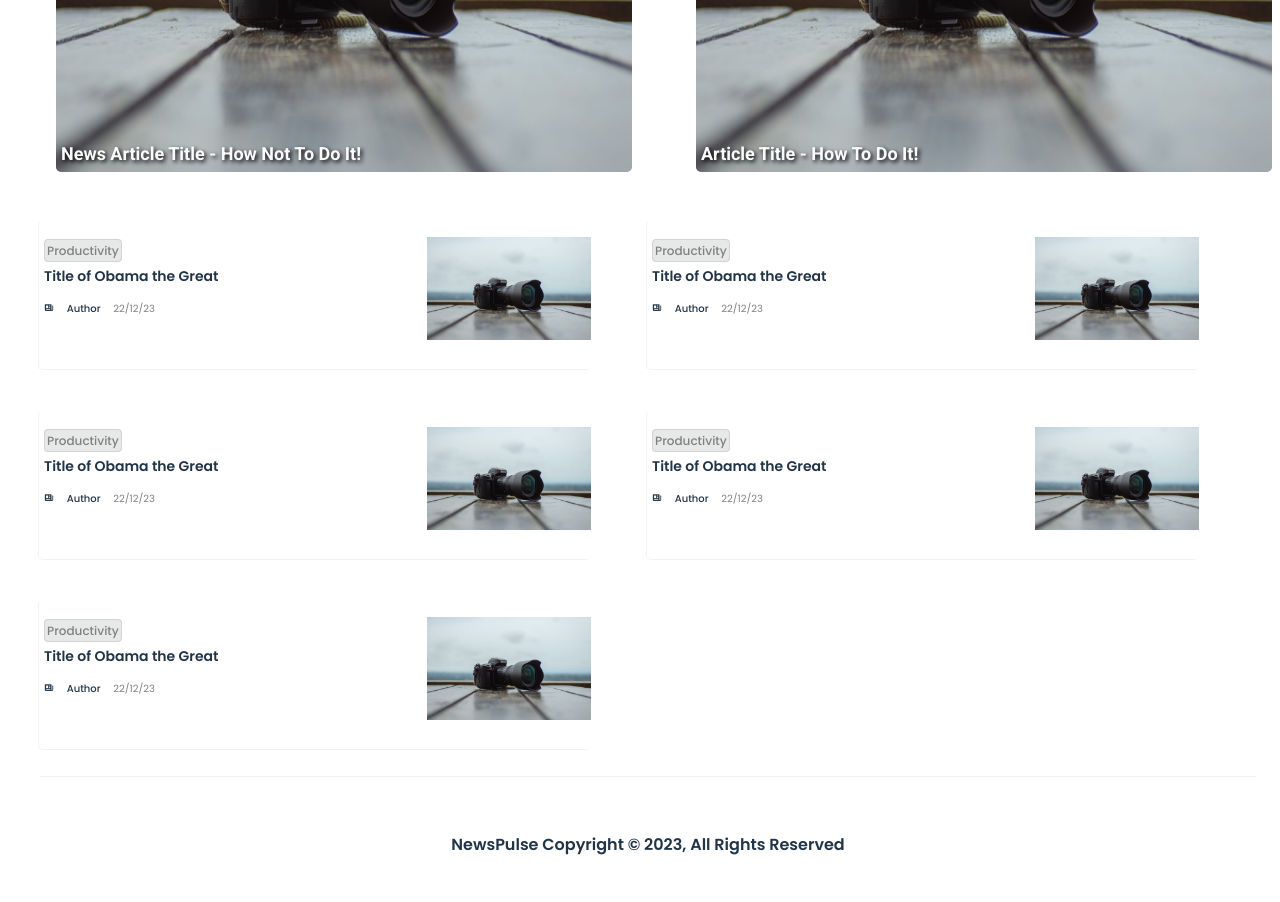
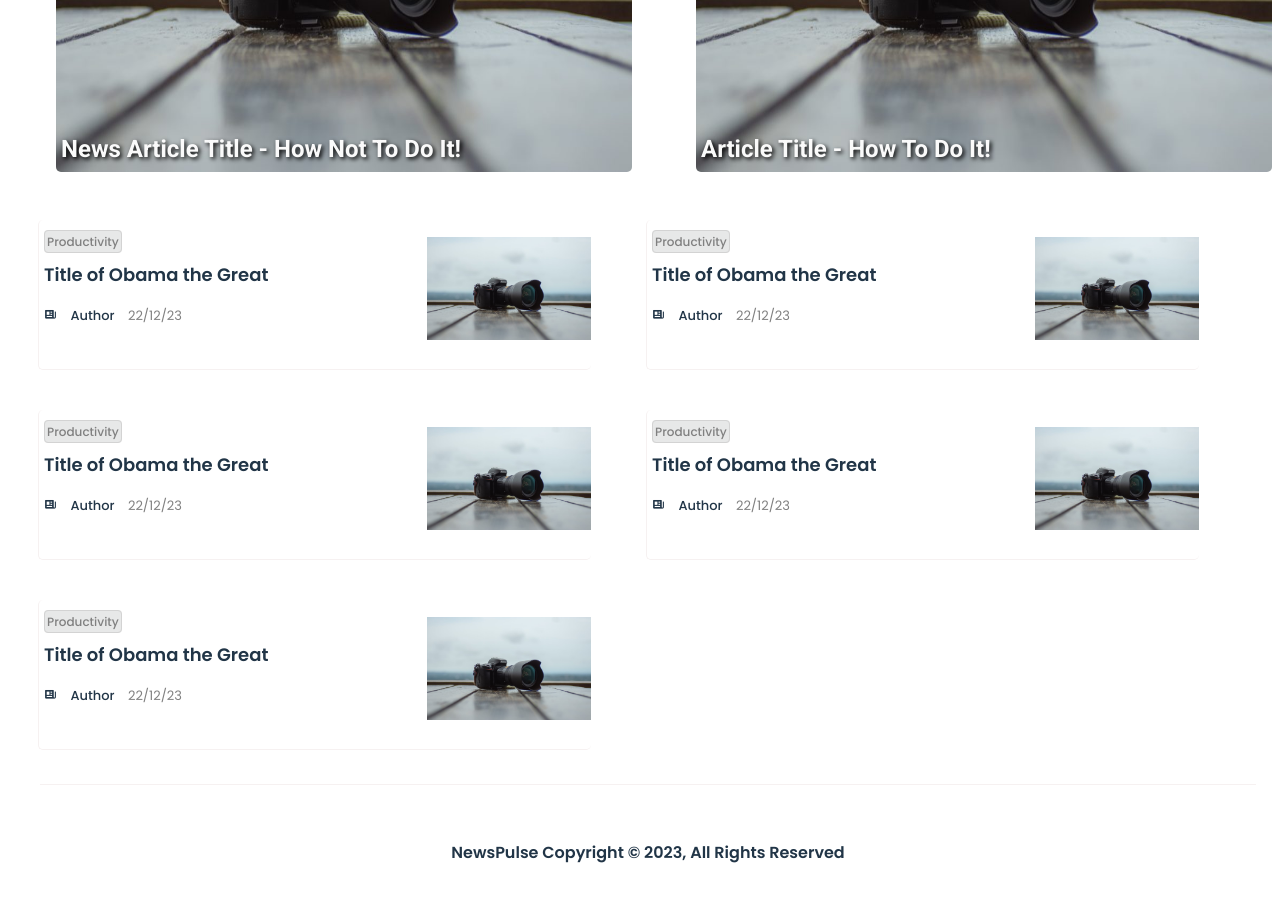
Before and after one commit to marvin-nyalik/NewsPulse, a React (Vite) app: page / in a window 1280 px wide. Shown: the part 540-1442 px from the top of the page. Built offline with nearby package versions, Linux system fonts and the light colour scheme.

Commit message:
Fix linter errors

```diff
--- a/src/assets/css/article.module.css
+++ b/src/assets/css/article.module.css
@@ -1,4 +1,4 @@
-.container{
+.container {
   display: flex;
   width: 95vw;
   height: 18vh;
@@ -28,13 +28,14 @@
   width: 70%;
 }
 
-.title{
-  font-family: poppins, "Arial";
+.title {
+  font-family: poppins, 'Courier New', Courier, monospace;
   font-size: 14px;
   font-weight: 600;
 }
-.tag{
-    font-family: poppins;
+
+.tag {
+  font-family: poppins, 'Courier New', Courier, monospace;
   font-size: 12px;
   background: rgb(159, 162, 162, 0.25);
   position: relative;
@@ -44,31 +45,35 @@
   border: 1px solid lightgray;
   color: grey;
 }
+
 .footer {
   font-size: 10px;
   font-weight: 500;
   margin-bottom: 40px;
 }
+
 .footdate {
   margin-left: 10px;
   font-weight: 400;
   color: grey;
 }
+
 .footer span i {
   margin-left: 0;
   margin-right: 10px;
 }
+
 .image {
   width: 30%;
   border-radius: 4px;
 }
 
-.image img{
+.image img {
   width: 100%;
   height: 100%;
 }
 
-@media screen and (min-width: 768px){
+@media screen and (min-width: 768px) {
   .container {
     width: 90%;
     display: flex;
@@ -79,8 +84,21 @@
     border-left: 1px solid rgb(246, 241, 241);
     border-radius: 5px;
   }
+
   .link {
     width: 50%;
     color: #213547;
   }
+
+  .tag {
+    font-size: 12px;
   }
+
+  .title {
+    font-size: 18px;
+  }
+
+  .footer {
+    font-size: 13px;
+  }
+}
--- a/src/assets/css/details.module.css
+++ b/src/assets/css/details.module.css
@@ -4,18 +4,18 @@
   margin: 20px auto;
 }
 
-.detail{
+.detail {
   height: auto;
 }
 
-.coverImg{
+.coverImg {
   width: 100%;
   height: 30vh;
   position: relative;
   top: 2rem;
 }
 
-.coverImg img{
+.coverImg img {
   width: 100%;
   height: 100%;
 }
@@ -25,7 +25,7 @@
   padding: 3px;
   width: 30%;
   border-radius: 5px;
-    font-family: poppins, 'Arial';
+  font-family: poppins, 'Courier New', Courier, monospace;
   color: #213547;
   position: absolute;
   top: 10px;
@@ -59,7 +59,8 @@
   padding: 10px 5px;
   padding-bottom: 20px;
 }
-.info{
+
+.info {
   position: relative;
   top: 30px;
   font-size: 10px;
@@ -88,17 +89,18 @@
   font-weight: 600;
 }
 
-.showcase{
+.showcase {
   display: flex;
   position: relative;
   top: 10px;
 }
-.desktopSummary{
+
+.desktopSummary {
   display: none;
 }
 
-@media screen and (min-width: 768px){
-    .coverImg{
+@media screen and (min-width: 768px) {
+  .coverImg {
     width: 50%;
     height: 30vh;
   }
@@ -110,6 +112,7 @@
     font-size: 8px;
     height: auto;
   }
+
   .info {
     font-size: 18px;
     font-weight: 600;
@@ -126,6 +129,7 @@
     margin-bottom: 0;
     padding-bottom: 0;
   }
+
   .desktopSummary .summary {
     background: rgb(237, 233, 233);
     font-size: 12px;
@@ -138,7 +142,7 @@
     top: 30px;
   }
 
-    .msummary{
+  .msummary {
     display: none;
   }
 
@@ -155,8 +159,8 @@
   }
 }
 
-@media screen and (min-width: 1024px){
-    .coverImg{
+@media screen and (min-width: 1024px) {
+  .coverImg {
     width: 50%;
     height: 55vh;
   }
@@ -164,8 +168,16 @@
   .headerT {
     font-size: 22px;
   }
+
   .desktopSummary .summary {
     width: 70%;
+  }
+
+  .content p {
+    width: 80%;
+    text-align: justify;
+    margin: 5px 0;
+    font-size: 20px;
   }
 
   .desktopSummary .summary p {
@@ -180,11 +192,4 @@
   .content {
     width: 95vw;
   }
-
-    .content p {
-        width: 80%;
-        text-align: justify;
-        margin: 5px 0;
-        font-size: 20px;
 }
-}
--- a/src/assets/css/footer.module.css
+++ b/src/assets/css/footer.module.css
@@ -18,11 +18,12 @@
   display: none;
 }
 
-@media screen and (min-width: 768px){
+@media screen and (min-width: 768px) {
   .container {
     display: none;
   }
-  .footer{
+
+  .footer {
     width: 95vw;
     height: 17vh;
     margin-bottom: 0;
@@ -31,7 +32,7 @@
     top: 5vh;
     bottom: 0;
     left: 2.5vw;
-    font-family: poppins, 'Arial';
+    font-family: poppins, 'Courier New', Courier, monospace;
     font-weight: 600;
     display: flex;
     justify-content: center;
@@ -41,8 +42,8 @@
   }
 }
 
-@media screen and (min-width:1024px){
+@media screen and (min-width: 1024px) {
   .footer {
-    top: 12vh;
+    top: 13vh;
   }
 }
--- a/src/assets/css/home.module.css
+++ b/src/assets/css/home.module.css
@@ -8,10 +8,12 @@
   background: white;
   z-index: 9;
 }
+
 .cover {
   display: flex;
   flex-direction: column;
 }
+
 .headline {
   display: flex;
   width: 98%;
@@ -22,7 +24,7 @@
   height: 3vh;
 }
 
-.logoDiv{
+.logoDiv {
   display: flex;
   width: auto;
   align-items: center;
@@ -56,6 +58,7 @@
   margin-bottom: 0;
   font-family: Poppins, Arial, Helvetica, sans-serif;
 }
+
 .lead {
   color: grey;
   font-size: 12px;
@@ -73,7 +76,7 @@
 .lead input::placeholder {
   font-size: 10px;
   font-style: italic;
-  font-family: poppins;
+  font-family: poppins, 'Courier New', Courier, monospace;
 }
 
 .slider {
@@ -94,7 +97,7 @@
 }
 
 .slider::-webkit-scrollbar {
-    display: none;
+  display: none;
 }
 
 .slider span {
@@ -116,16 +119,17 @@
 .newsslider::-webkit-scrollbar {
   display: none;
 }
+
 .personalizedFeeds {
   position: relative;
   top: 100px;
   width: 95vw;
   margin: 10px auto;
   margin-top: 30px;
-  font-family: poppins;
+  font-family: poppins, 'Courier New', Courier, monospace;
 }
 
-@media screen and (min-width: 768px){
+@media screen and (min-width: 768px) {
   .toolbar {
     padding-top: 20px;
   }
@@ -145,11 +149,13 @@
     border-bottom: 1px solid lightgrey;
     margin-bottom: 8px;
   }
+
   .slider {
     position: relative;
     top: 13vh;
     margin-top: 10px;
   }
+
   .date {
     width: 95vw;
     position: relative;
@@ -157,9 +163,11 @@
     margin: 0 auto;
     flex-direction: row;
   }
+
   .lead input {
     width: 30vw;
   }
+
   .bot {
     display: none;
   }
--- a/src/assets/css/newsSlider.module.css
+++ b/src/assets/css/newsSlider.module.css
@@ -1,6 +1,7 @@
 .slider {
   height: auto;
 }
+
 .cover {
   width: 95vw;
   height: 30vh;
@@ -33,18 +34,19 @@
   text-shadow: 2px 2px 4px black;
 }
 
-
-
-@media screen and (min-width: 768px){
+@media screen and (min-width: 768px) {
   .slider {
     display: flex;
     width: 95vw;
     justify-content: space-evenly;
   }
+
   .cover {
     width: 45%;
+
     /* margin: 0 auto; */
   }
+
   .newsContainer {
     height: 100%;
     width: 40vw;
@@ -54,7 +56,7 @@
   }
 }
 
-@media screen and (min-width: 1024px){
+@media screen and (min-width: 1024px) {
   .cover {
     height: 60vh;
   }
@@ -62,4 +64,8 @@
   .newsContainer {
     width: 45vw;
   }
+
+  .heroText {
+    font-size: 24px;
   }
+}
--- a/src/index.css
+++ b/src/index.css
@@ -1,5 +1,6 @@
 @import url('https://fonts.googleapis.com/css2?family=Roboto:ital,wght@0,100;0,300;0,400;0,500;0,700;1,100;1,300;1,400;1,500;1,700&display=swap');
 @import url('https://fonts.googleapis.com/css2?family=Poppins:ital,wght@0,100;0,200;0,300;0,400;0,500;0,600;0,700;0,800;0,900;1,100;1,200;1,300;1,400;1,500;1,600;1,700;1,800;1,900&display=swap');
+
 :root {
   font-family: Roboto, Poppins, Inter, system-ui, Avenir, Helvetica, Arial, sans-serif;
   line-height: 1.5;
```
Lines whose indentation alone changed are shown as unchanged.
